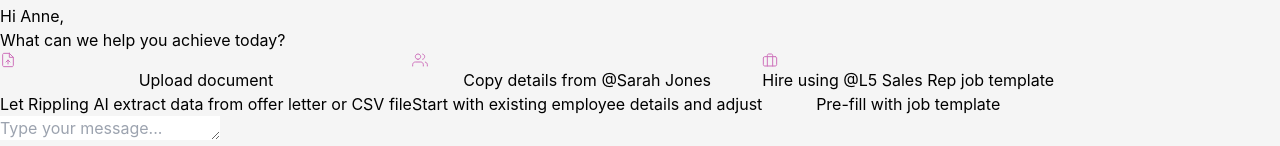
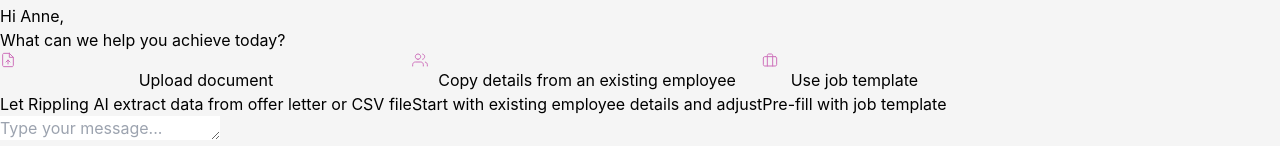
Before and after one commit to gjingru/AI-entry-point, a React (Vite) app: page /composer in a window 1280 px wide. Shown: the part 1086-1232 px from the top of the page. Built offline with nearby package versions, Linux system fonts and the light colour scheme; the HTML template or start-up script is replaced by a standard one.

Commit message:
Update card titles and restore @employee dropdown
- Change "Copy details from @Sarah Jones" to "Copy details from an existing employee"
- Change "Hire using @L5 Sales Rep job template" to "Use job template"
- Restore @employee dropdown functionality when clicking copy card

```diff
--- a/src/views/ComposerView.tsx
+++ b/src/views/ComposerView.tsx
@@ -1767,7 +1767,7 @@
                   </div>
                   <div className="flex flex-col gap-0.5 text-left min-w-0">
                     <p className="font-medium text-[12px] leading-[16px] text-black">
-                      Copy details from <span className="text-[#7A005D]">@Sarah Jones</span>
+                      Copy details from an existing employee
                     </p>
                     <p className="font-normal text-[12px] leading-[16px] text-black">
                       Start with existing employee details and adjust
@@ -1785,7 +1785,7 @@
                   </div>
                   <div className="flex flex-col gap-0.5 text-left min-w-0">
                     <p className="font-medium text-[12px] leading-[16px] text-black">
-                      Hire using <span className="text-[#7A005D]">@L5 Sales Rep job template</span>
+                      Use job template
                     </p>
                     <p className="font-normal text-[12px] leading-[16px] text-black">
                       Pre-fill with job template
--- a/src/views/StartHiringView.tsx
+++ b/src/views/StartHiringView.tsx
@@ -1070,32 +1070,69 @@
         }
       }, 100);
     } else if (option === 'copy') {
-      // Pre-fill main input box with reference text and field prompts (strong type, no dropdown)
-      const prefillText = 'Copy details from @Sarah Jones\n\n- New hire\'s name:\n- Email:\n- Start date:';
-      const mentionKey = '@Sarah Jones';
-
-      // Add to selected mentions for berry color styling
-      const updatedMentions = new Set([...selectedMentions, mentionKey]);
-      setSelectedMentions(updatedMentions);
+      // Pre-fill main input box with "Copy details from @employee" and show dropdown
+      const prefillText = 'Copy details from @employee';
       setPromptValue(prefillText);
-
-      // Update the contentEditable without triggering the dropdown
+      setIsProgrammaticOpen(true);
+
+      // Open the dropdown after a short delay to ensure contentEditable is updated
       setTimeout(() => {
         if (contentEditableRef.current) {
           // Focus the contentEditable first
           contentEditableRef.current.focus();
 
-          // Set the content with the mention formatted in berry color
-          contentEditableRef.current.innerHTML = formatTextWithMentions(prefillText, updatedMentions);
-
-          // Move cursor to the end
+          // Set the content
+          contentEditableRef.current.innerHTML = formatTextWithMentions(prefillText, selectedMentions);
+
+          // Move cursor to the end of "@employee"
           const selection = window.getSelection();
           if (selection && contentEditableRef.current) {
-            const range = document.createRange();
-            range.selectNodeContents(contentEditableRef.current);
-            range.collapse(false);
-            selection.removeAllRanges();
-            selection.addRange(range);
+            const cursorPos = prefillText.length;
+
+            // Use TreeWalker to find the correct text node and position
+            const walker = document.createTreeWalker(
+              contentEditableRef.current,
+              NodeFilter.SHOW_TEXT,
+              null
+            );
+
+            let currentPos = 0;
+            let targetNode: Node | null = null;
+            let targetOffset = 0;
+
+            let node;
+            while (node = walker.nextNode()) {
+              const nodeLength = node.textContent?.length || 0;
+              if (currentPos + nodeLength >= cursorPos) {
+                targetNode = node;
+                targetOffset = cursorPos - currentPos;
+                break;
+              }
+              currentPos += nodeLength;
+            }
+
+            if (targetNode) {
+              const range = document.createRange();
+              range.setStart(targetNode, targetOffset);
+              range.collapse(true);
+              selection.removeAllRanges();
+              selection.addRange(range);
+            } else {
+              // Fallback: move to end
+              const range = document.createRange();
+              range.selectNodeContents(contentEditableRef.current);
+              range.collapse(false);
+              selection.removeAllRanges();
+              selection.addRange(range);
+            }
+
+            // Trigger the mention detection to show dropdown
+            detectMention(prefillText, cursorPos);
+
+            // Reset the flag after a short delay
+            setTimeout(() => {
+              setIsProgrammaticOpen(false);
+            }, 300);
           }
         }
       }, 100);
@@ -1352,9 +1389,9 @@
                         {hoveredCard === 'upload'
                           ? 'Upload document'
                           : hoveredCard === 'copy'
-                            ? 'Copy details from @Sarah Jones'
+                            ? 'Copy details from an existing employee'
                             : hoveredCard === 'template'
-                              ? 'Hire using @L5 Sales Rep job template'
+                              ? 'Use job template'
                               : 'Describe you hire to start'}
                       </div>
                     )}
@@ -1596,7 +1633,7 @@
                   </div>
                   <div className="flex flex-col gap-0.5 flex-1 min-w-0">
                     <p className="font-medium leading-4 text-black text-[12px] text-left">
-                      Copy details from <span className="text-[#7a005d]">@Sarah Jones</span>
+                      Copy details from an existing employee
                     </p>
                     <p className="font-normal leading-4 text-black text-[12px] text-left">
                       Start with existing employee details and adjust
@@ -1622,7 +1659,7 @@
                   </div>
                   <div className="flex flex-col gap-0.5 flex-1 min-w-0">
                     <p className="font-medium leading-4 text-black text-[12px] text-left">
-                      Hire using <span className="text-[#7a005d]">@L5 Sales Rep job template</span>
+                      Use job template
                     </p>
                     <p className="font-normal leading-4 text-black text-[12px] text-left">
                       Pre-fill with job template
```
